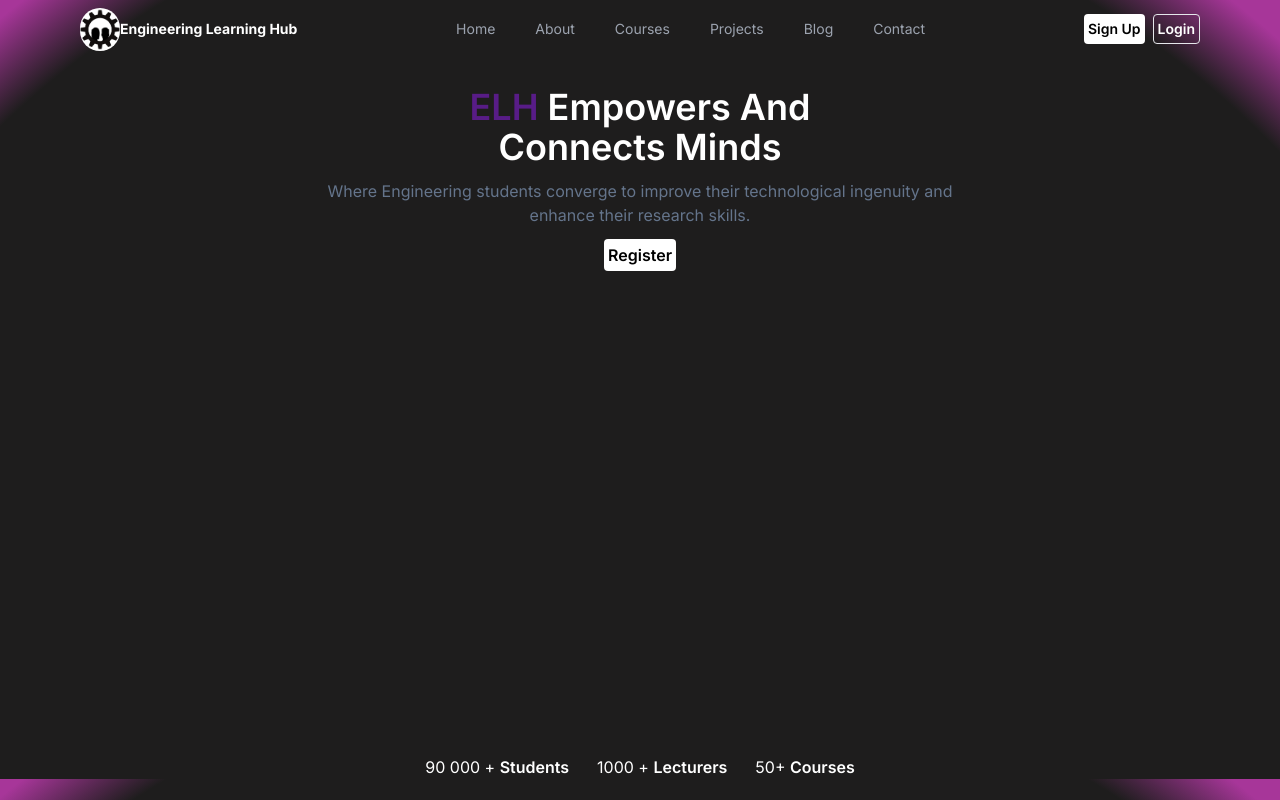
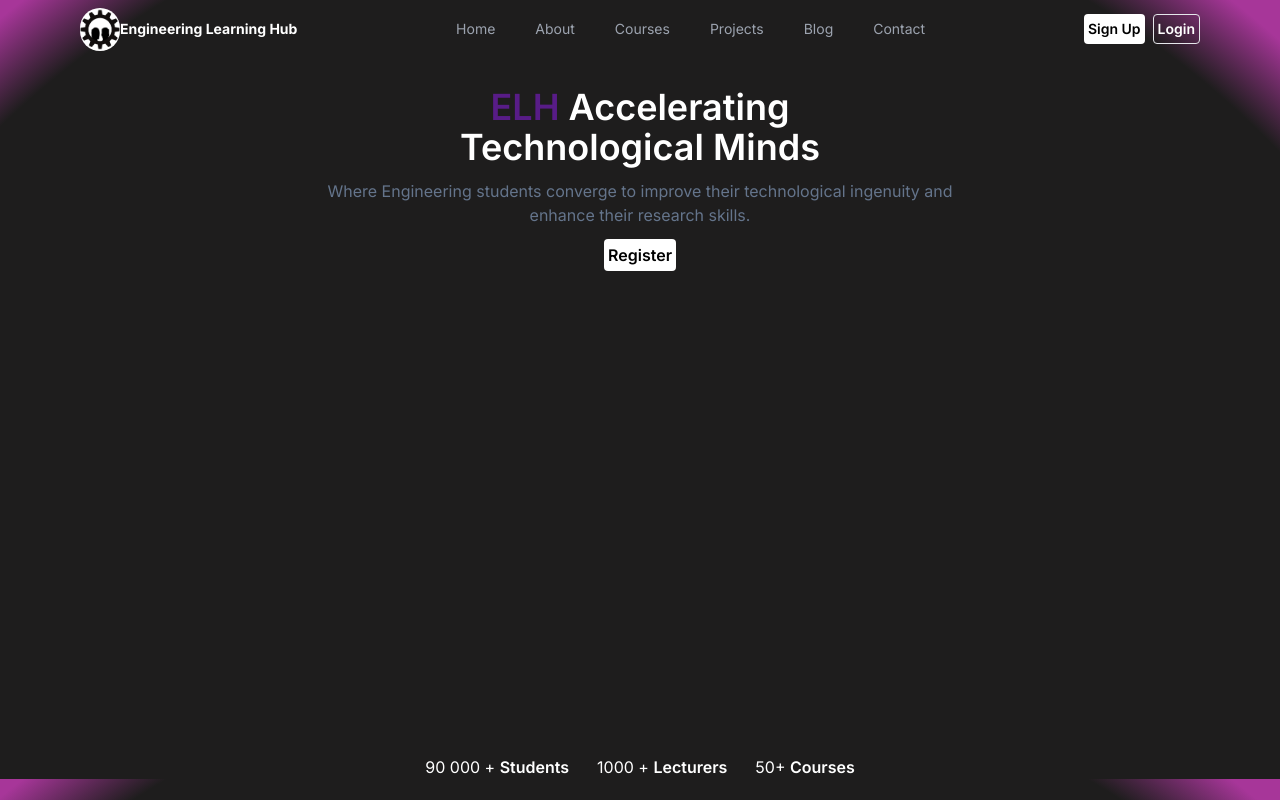
Before and after one commit to TheBombGamer/disco, a Next.js app: page / in a window 1280 px wide. Built offline with nearby package versions, Linux system fonts and the light colour scheme.

Commit message:
title changed

```diff
--- a/app/page.tsx
+++ b/app/page.tsx
@@ -9,8 +9,8 @@ const HomePage = () => {
     <div className="h-[90vh]  flex flex-col justify-between">
       <div className="flex flex-col gap-3 items-center justify-center mt-7 ">
         <h3 className="font-semibold lg:text-4xl text-3xl text-center">
-          <span className="text-purple-900 ">ELH</span> Empowers And
-          <br /> Connects Minds
+          <span className="text-purple-900 ">ELH</span> Accelerating
+          <br /> Technological Minds
         </h3>
         <p className="text-slate-500 text-center">Where Engineering students converge to improve their technological ingenuity and  <br className="md:block sm:hidden"/> enhance their research skills.</p>
         <Link href="/Sign-up" className="bg-white text-black font-semibold rounded p-1">
--- /dev/null
+++ b/document.js
@@ -0,0 +1,52 @@
+import Document, { Html, Head, Main, NextScript } from "next/document";
+
+class MyDocument extends Document {
+  static async getInitialProps(ctx) {
+    const initialProps = await Document.getInitialProps(ctx);
+    return {
+      ...initialProps,
+    };
+  }
+
+  render() {
+    return (
+      <Html lang="en">
+        <Head>
+          <meta httpEquiv="X-UA-Compatible" content="IE=edge" />
+          <meta name="keywords" content="Welcome to Knfrmd Web Corp - a leading web engineering consulting company interested in teaching web performance best practices. But that's not all we do. Check out our services and projects." />
+          <meta name="description" content="Knfrmd is a web engineering consulting company that helps organizations design and build custom websites and applications that meet their unique needs and goals. From website design and development to mobile app development and e-commerce solutions, we have the expertise to help your business succeed online." />
+          <meta name="author" content="" />
+          <link rel="shortcut icon" href="/img/favicon.ico" />
+
+          <link rel="stylesheet" href="https://fonts.googleapis.com/css?family=Poppins:100,200,300,400,500,600,700,800,900&display=swap" />
+          <link rel="stylesheet" href="https://fonts.googleapis.com/css2?family=Noto+Sans:wght@100;200;300;400;500;600;700;800;900&display=swap" />
+          <link rel="stylesheet" href="https://fonts.googleapis.com/css2?family=Outfit:wght@100;200;300;400;500;600;700;800;900&display=swap" />
+          <link rel="stylesheet" href="https://fonts.googleapis.com/css2?family=Akronim&display=swap" />
+          <link rel="stylesheet" href="https://fonts.googleapis.com/css2?family=Syne:wght@400;500;600;700;800&display=swap" />
+          <link rel="stylesheet" href="https://fonts.googleapis.com/css2?family=Mulish:wght@200;300;400;500;600;700;800;900&display=swap" />
+          <link rel="stylesheet" href="https://fonts.googleapis.com/css2?family=Montserrat+Alternates:wght@100;200;300;400;500;600;700;800;900&display=swap" />
+          <link rel="stylesheet" href="https://fonts.googleapis.com/css2?family=Jost:wght@100;200;300;400;500;600;700;800;900&display=swap" />
+
+          <script async src="https://www.googletagmanager.com/gtag/js?id=G-Y67PSHMCG8"></script>
+          <script
+            dangerouslySetInnerHTML={{
+              __html: `
+                window.dataLayer = window.dataLayer || [];
+                function gtag(){dataLayer.push(arguments);}
+                gtag('js', new Date());
+                gtag('config', 'G-Y67PSHMCG8');
+              `,
+            }}
+          />
+        </Head>
+
+        <body>
+          <Main />
+          <NextScript />
+        </body>
+      </Html>
+    );
+  }
+}
+
+export default MyDocument;
```
